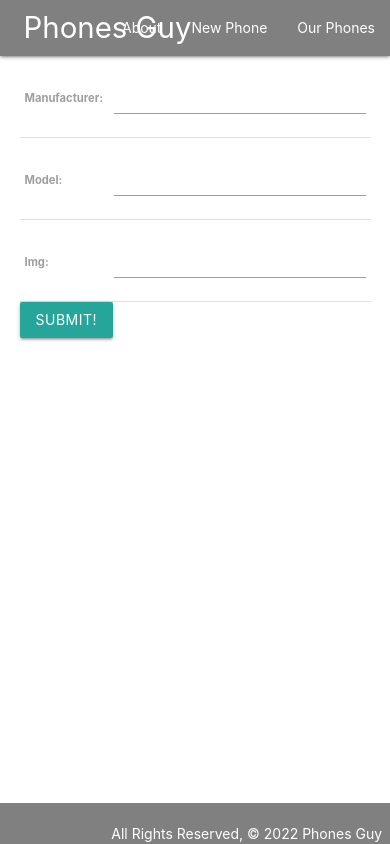
After one commit to richclarke0/Phone_Collector_Django, a Django app: page /phones/create/ in a window 390 px wide. The commit adds this page. Run offline with Django 4.2, Linux system fonts and the light colour scheme.

Commit message:
new phone form

```diff
--- a/phones/main_app/templates/base.html
+++ b/phones/main_app/templates/base.html
@@ -11,6 +11,7 @@
     <link rel="stylesheet" href="https://cdnjs.cloudflare.com/ajax/libs/materialize/1.0.0/css/materialize.min.css">
     {% comment %} import style.css file {% endcomment %}
     <link rel="stylesheet" href="{% static 'css/style.css' %}">
+    <script src="https://cdnjs.cloudflare.com/ajax/libs/materialize/1.0.0/js/materialize.min.js"></script>
 </head>
 <body>
     <header class="navbar-fixed">
@@ -20,8 +21,11 @@
               <li><a href="/admin" class="left brand-logo">&nbsp;&nbsp;Phones Guy</a></li>
             </ul>
             <ul class="right">
-              <li><a href="/phones">Our Phones</a></li>
-              <li><a href="/about">About</a></li>
+              {% comment %} <li><a href="/about">About</a></li> {% endcomment %}
+              <li><a href="{% url 'about' %}">About</a></li>
+              <li><a href="{% url 'phones_create' %}">New Phone</a></li>
+              {% comment %} <li><a href="/phones">Our Phones</a></li> {% endcomment %}
+              <li><a href="/{% url 'index'%}">Our Phones</a></li>
             </ul>
           </div>
         </nav>
--- /dev/null
+++ b/phones/main_app/templates/main_app/phone_form.html
@@ -0,0 +1,11 @@
+{% extends 'base.html' %}
+
+{% block content %}
+    <form action="" method="post">
+       {% csrf_token %}
+       <table>
+       {{ form.as_table }}
+       </table>
+       <input type="submit" value="Submit!" class="btn">
+    </form>
+{% endblock %}
--- a/phones/main_app/urls.py
+++ b/phones/main_app/urls.py
@@ -11,5 +11,7 @@ urlpatterns = [
     path('phones/', views.phones_index, name='index'),
     # detail page
     path('phones/<int:phone_id>/', views.phones_detail, name='detail'),
+    #show form, create phone
+    path('phones/create/', views.PhoneCreate.as_view(), name='phones_create')
 
 ]
--- a/phones/main_app/views.py
+++ b/phones/main_app/views.py
@@ -6,8 +6,12 @@
 #         self.img = img
 
 from django.shortcuts import render
+
+from django.views.generic.edit import CreateView
+
 #lets import our database access
 from .models import Phone
+from .forms import AccessoryForm
 
 
 #import http
@@ -33,4 +37,13 @@ def phones_index(request):
 def phones_detail(request, phone_id):
     #function receives phone_id from the url in the path established in urls.py
     phone = Phone.objects.get(id=phone_id)
-    return render(request, 'phones/detail.html', { 'phone': phone })
+    #form for accessory add
+    accessory_form = AccessoryForm()
+    return render(request, 'phones/detail.html', {
+        'phone' : phone,
+        'accessory_form' : accessory_form
+        })
+
+class PhoneCreate(CreateView):
+    model = Phone
+    fields = '__all__'
```
Also changed, not shown: phones/main_app/templates/phones/detail.html (+15 -0 lines).
